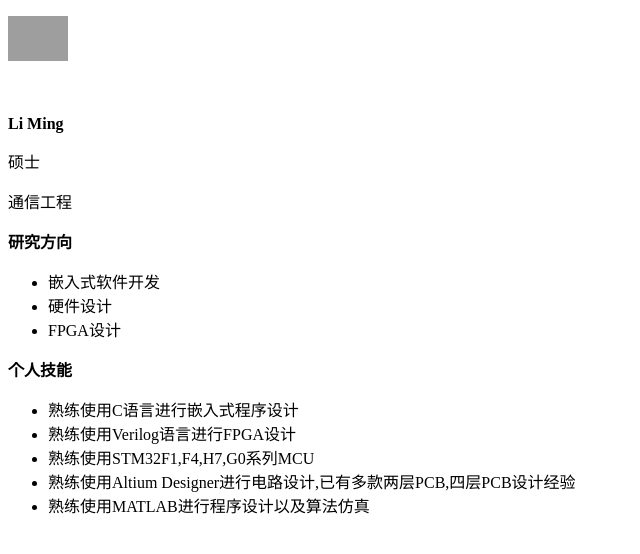
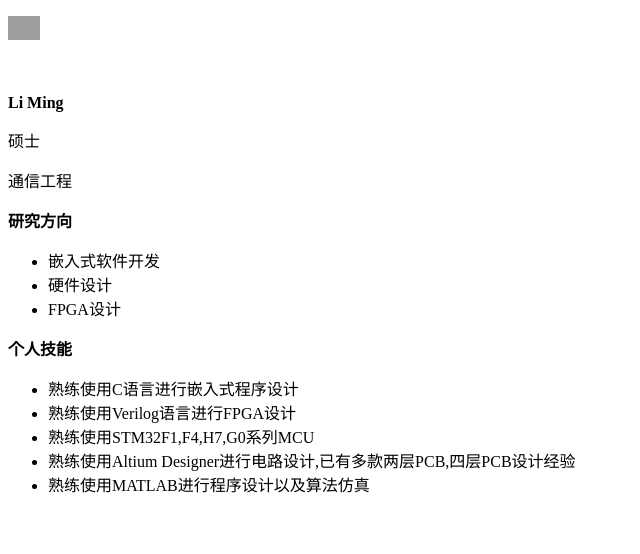
Before and after one commit to Master-4869/Master-4869.github.io, a plain HTML site: page index.html in a window 1280 px wide. Shown: the whole page, without its empty margins (0-640 px from the left). Drawn offline with Linux system fonts and the light colour scheme; grey boxes are pictures that could not be loaded.

Commit message:
Update index.html

```diff
--- a/index.html
+++ b/index.html
@@ -4,7 +4,7 @@
 <meta charset='UTF-8'><meta name='viewport' content='width=device-width initial-scale=1'>
 <title>Untitled</title>
 </head>
-<body><p>‍<img src="IMG_20220804_162615.jpg" alt="IMG_20220804_162615" style="zoom:15%;" />       </p>
+<body><p>‍<img src="IMG_20220804_162615.jpg" alt="IMG_20220804_162615" style="zoom:8%;" />       </p>
 <p>‍</p>
 <p><strong>Li Ming</strong></p>
 <p>硕士</p>
```
